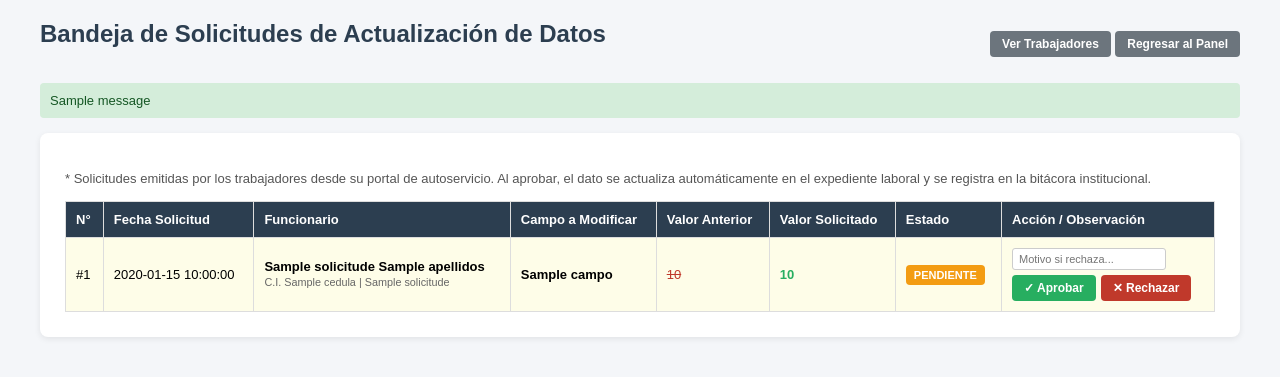
After one commit to Cyberlazerx2/sistema_nomina_concejo, a Flask app: template app/templates/trabajadores_solicitudes.html in a window 1280 px wide. The commit adds this page. Shown: the top 377 px of the page. Run offline with Flask 3, Linux system fonts and the light colour scheme; the template is opened without the code that fills it: most values are stand-ins (such as "Sample title", 1, 10 or a date in 2020); one stand-in notice (Sample message) is shown.

Commit message:
Se agrego que los trabajadores hagan solicitudes de cambios de datos especificos, y la directora acepta los cambios o los rechaza

```diff
--- a/app/modules/trabajadores/trabajadores_routes.py
+++ b/app/modules/trabajadores/trabajadores_routes.py
@@ -365,3 +365,118 @@ def crear_usuario(id):
         return redirect(url_for('trabajadores.listar'))
     finally:
         conexion.close()
+
+# -------------------------------------------------------------------------
+# 6. BANDEJA DE SOLICITUDES DE ACTUALIZACIÓN DE PERFIL
+# Rol exclusivo: directora_rrhh
+# -------------------------------------------------------------------------
+@trabajadores_bp.route('/solicitudes')
+def solicitudes():
+    if 'usuario_id' not in session or session.get('rol') != 'directora_rrhh':
+        flash('Acceso denegado: Solo la Directora de RRHH puede gestionar solicitudes de perfil.', 'danger')
+        return redirect(url_for('auth.dashboard'))
+
+    conexion = get_db_connection()
+    try:
+        with conexion.cursor() as cursor:
+            sql = """
+                SELECT s.solicitud_id, s.trabajador_id, s.campo, s.valor_actual, s.valor_nuevo,
+                       s.estado, s.fecha_solicitud, s.fecha_respuesta, s.motivo_rechazo,
+                       t.cedula, t.nombres, t.apellidos, c.nombre AS cargo_nombre
+                FROM solicitud_cambio_perfil s
+                INNER JOIN trabajador t ON s.trabajador_id = t.trabajador_id
+                INNER JOIN cargo c ON t.cargo_id = c.cargo_id
+                ORDER BY CASE WHEN s.estado = 'pendiente' THEN 1 ELSE 2 END,
+                         s.solicitud_id DESC;
+            """
+            cursor.execute(sql)
+            solicitudes_lista = cursor.fetchall()
+            return render_template('trabajadores_solicitudes.html', solicitudes=solicitudes_lista)
+    finally:
+        conexion.close()
+
+# -------------------------------------------------------------------------
+# 7. PROCESAR SOLICITUD (APROBAR O RECHAZAR)
+# Actualiza la ficha del trabajador y audita en bitácora
+# -------------------------------------------------------------------------
+@trabajadores_bp.route('/solicitudes/<int:id>/procesar', methods=['POST'])
+def procesar_solicitud(id):
+    if 'usuario_id' not in session or session.get('rol') != 'directora_rrhh':
+        flash('Acceso denegado.', 'danger')
+        return redirect(url_for('auth.dashboard'))
+
+    accion = request.form.get('accion')  # 'aprobar' o 'rechazar'
+    motivo_rechazo = request.form.get('motivo_rechazo', '').strip()
+
+    conexion = get_db_connection()
+    try:
+        with conexion.cursor() as cursor:
+            cursor.execute("SELECT * FROM solicitud_cambio_perfil WHERE solicitud_id = %s;", (id,))
+            solicitud = cursor.fetchone()
+
+            if not solicitud or solicitud['estado'] != 'pendiente':
+                flash('La solicitud no existe o ya fue procesada previamente.', 'warning')
+                return redirect(url_for('trabajadores.solicitudes'))
+
+            trabajador_id = solicitud['trabajador_id']
+            ahora = datetime.datetime.now()
+
+            # Obtener estado previo del trabajador para bitácora
+            cursor.execute("SELECT * FROM trabajador WHERE trabajador_id = %s;", (trabajador_id,))
+            valor_previo = cursor.fetchone()
+
+            if accion == 'aprobar':
+                campo = solicitud['campo']
+                valor_nuevo = solicitud['valor_nuevo']
+
+                # Actualización protegida sobre el expediente
+                if campo in ['telefono', 'correo', 'direccion']:
+                    sql_update = f"UPDATE trabajador SET {campo} = %s WHERE trabajador_id = %s;"
+                    cursor.execute(sql_update, (valor_nuevo, trabajador_id))
+
+                # Marcar solicitud como aprobada
+                cursor.execute("""
+                    UPDATE solicitud_cambio_perfil
+                    SET estado = 'aprobada', revisada_por = %s, fecha_respuesta = %s
+                    WHERE solicitud_id = %s;
+                """, (session['usuario_id'], ahora, id))
+
+                # Obtener estado posterior del trabajador
+                cursor.execute("SELECT * FROM trabajador WHERE trabajador_id = %s;", (trabajador_id,))
+                valor_nuevo_db = cursor.fetchone()
+
+                # Auditoría en bitácora
+                sql_bitacora = """
+                    INSERT INTO bitacora (usuario_id, tabla, registro_id, accion, valor_previo, valor_nuevo, fecha_hora, ip)
+                    VALUES (%s, 'trabajador', %s, 'modificar', %s, %s, %s, %s);
+                """
+                cursor.execute(sql_bitacora, (
+                    session['usuario_id'],
+                    trabajador_id,
+                    json.dumps(valor_previo, default=str),
+                    json.dumps(valor_nuevo_db, default=str),
+                    ahora,
+                    request.remote_addr
+                ))
+
+                conexion.commit()
+                flash(f"Solicitud #{id} APROBADA. El campo '{campo}' de {valor_previo['nombres']} {valor_previo['apellidos']} ha sido actualizado.", 'success')
+
+            elif accion == 'rechazar':
+                motivo_final = motivo_rechazo if motivo_rechazo else 'No cumple con los requisitos institucionales.'
+                cursor.execute("""
+                    UPDATE solicitud_cambio_perfil
+                    SET estado = 'rechazada', revisada_por = %s, fecha_respuesta = %s, motivo_rechazo = %s
+                    WHERE solicitud_id = %s;
+                """, (session['usuario_id'], ahora, motivo_final, id))
+
+                conexion.commit()
+                flash(f"Solicitud #{id} marcada como RECHAZADA.", 'info')
+
+    except Exception as e:
+        conexion.rollback()
+        flash(f'Error al procesar la solicitud: {e}', 'danger')
+    finally:
+        conexion.close()
+
+    return redirect(url_for('trabajadores.solicitudes'))
--- a/app/templates/dashboard.html
+++ b/app/templates/dashboard.html
@@ -73,6 +73,9 @@
                 <a href="{{ url_for('trabajadores.listar') }}" class="menu-btn btn-historial">
                     👥 Gestión de Trabajadores y Expedientes
                 </a>
+                <a href="{{ url_for('trabajadores.solicitudes') }}" class="menu-btn btn-analista">
+                    📬 Solicitudes de Perfil de Trabajadores
+                </a>
                 <a href="{{ url_for('organizacion.cargos') }}" class="menu-btn btn-directora">
                     🏢 Gestión de Cargos y Departamentos
                 </a>
--- /dev/null
+++ b/app/templates/trabajadores_solicitudes.html
@@ -0,0 +1,116 @@
+<!DOCTYPE html>
+<html lang="es">
+<head>
+    <meta charset="UTF-8">
+    <title>Solicitudes de Perfil - Concejo Municipal</title>
+    <style>
+        body { font-family: Arial, sans-serif; background-color: #f4f6f9; margin: 0; padding: 20px; }
+        .container { max-width: 1200px; margin: 0 auto; }
+        .card { background: white; padding: 25px; border-radius: 8px; box-shadow: 0 2px 6px rgba(0,0,0,0.08); margin-bottom: 20px; }
+        h2 { color: #2c3e50; margin-top: 0; }
+        table { width: 100%; border-collapse: collapse; margin-top: 15px; font-size: 13px; }
+        th, td { border: 1px solid #ddd; padding: 10px; text-align: left; vertical-align: middle; }
+        th { background-color: #2c3e50; color: white; }
+        .btn { padding: 6px 12px; border-radius: 4px; text-decoration: none; font-size: 12px; font-weight: bold; cursor: pointer; border: none; display: inline-block; }
+        .btn-success { background: #27ae60; color: white; }
+        .btn-danger { background: #c0392b; color: white; }
+        .btn-secondary { background: #6c757d; color: white; }
+        .badge { padding: 4px 8px; border-radius: 4px; font-size: 11px; font-weight: bold; color: white; text-transform: uppercase; }
+        .badge-pendiente { background: #f39c12; }
+        .badge-aprobada { background: #27ae60; }
+        .badge-rechazada { background: #7f8c8d; }
+        .alert { padding: 10px; border-radius: 4px; margin-bottom: 15px; font-size: 13px; }
+        .alert-success { background-color: #d4edda; color: #155724; }
+        .alert-info { background-color: #d1ecf1; color: #0c5460; }
+        .alert-warning { background-color: #fff3cd; color: #856404; }
+        .alert-danger { background-color: #f8d7da; color: #721c24; }
+        .diff-old { color: #c0392b; text-decoration: line-through; }
+        .diff-new { color: #27ae60; font-weight: bold; }
+    </style>
+</head>
+<body>
+    <div class="container">
+        <div style="display: flex; justify-content: space-between; align-items: center; margin-bottom: 15px;">
+            <h2>Bandeja de Solicitudes de Actualización de Datos</h2>
+            <div>
+                <a href="{{ url_for('trabajadores.listar') }}" class="btn btn-secondary">Ver Trabajadores</a>
+                <a href="{{ url_for('auth.dashboard') }}" class="btn btn-secondary">Regresar al Panel</a>
+            </div>
+        </div>
+
+        {% with messages = get_flashed_messages(with_categories=true) %}
+            {% if messages %}
+                {% for category, message in messages %}
+                    <div class="alert alert-{{ category }}">{{ message }}</div>
+                {% endfor %}
+            {% endif %}
+        {% endwith %}
+
+        <div class="card">
+            <p style="font-size: 13px; color: #555; margin-bottom: 15px;">
+                * Solicitudes emitidas por los trabajadores desde su portal de autoservicio. Al aprobar, el dato se actualiza automáticamente en el expediente laboral y se registra en la bitácora institucional.
+            </p>
+
+            <table>
+                <thead>
+                    <tr>
+                        <th>N°</th>
+                        <th>Fecha Solicitud</th>
+                        <th>Funcionario</th>
+                        <th>Campo a Modificar</th>
+                        <th>Valor Anterior</th>
+                        <th>Valor Solicitado</th>
+                        <th>Estado</th>
+                        <th>Acción / Observación</th>
+                    </tr>
+                </thead>
+                <tbody>
+                    {% for s in solicitudes %}
+                    <tr style="{{ 'background-color: #fefde8;' if s.estado == 'pendiente' else '' }}">
+                        <td>#{{ s.solicitud_id }}</td>
+                        <td>{{ s.fecha_solicitud }}</td>
+                        <td>
+                            <strong>{{ s.nombres }} {{ s.apellidos }}</strong><br>
+                            <small style="color: #666;">C.I. {{ s.cedula }} | {{ s.cargo_nombre }}</small>
+                        </td>
+                        <td><strong>{{ s.campo|capitalize }}</strong></td>
+                        <td><span class="diff-old">{{ s.valor_actual or '(Vacío)' }}</span></td>
+                        <td><span class="diff-new">{{ s.valor_nuevo }}</span></td>
+                        <td>
+                            <span class="badge badge-{{ s.estado }}">{{ s.estado }}</span>
+                        </td>
+                        <td>
+                            {% if s.estado == 'pendiente' %}
+                            <form method="POST" action="{{ url_for('trabajadores.procesar_solicitud', id=s.solicitud_id) }}">
+                                <div style="margin-bottom: 5px;">
+                                    <input type="text" name="motivo_rechazo" placeholder="Motivo si rechaza..." style="padding: 4px 6px; font-size: 11px; width: 140px; border: 1px solid #ccc; border-radius: 3px;">
+                                </div>
+                                <div style="display: flex; gap: 5px;">
+                                    <button type="submit" name="accion" value="aprobar" class="btn btn-success" onclick="return confirm('¿Aprobar y actualizar expediente?');">✓ Aprobar</button>
+                                    <button type="submit" name="accion" value="rechazar" class="btn btn-danger" onclick="return confirm('¿Rechazar esta solicitud?');">✕ Rechazar</button>
+                                </div>
+                            </form>
+                            {% else %}
+                                <span style="color: #888; font-size: 11px;">
+                                    {% if s.estado == 'rechazada' %}
+                                        Motivo: {{ s.motivo_rechazo or 'Rechazado' }}
+                                    {% else %}
+                                        Aprobada el {{ s.fecha_respuesta }}
+                                    {% endif %}
+                                </span>
+                            {% endif %}
+                        </td>
+                    </tr>
+                    {% else %}
+                    <tr>
+                        <td colspan="8" style="text-align: center; color: #888; padding: 20px;">
+                            No hay solicitudes de cambio de perfil registradas.
+                        </td>
+                    </tr>
+                    {% endfor %}
+                </tbody>
+            </table>
+        </div>
+    </div>
+</body>
+</html>
```
Also changed, not shown: app/modules/portal/routes.py (+36 -36 lines), app/templates/portal_perfil.html (+30 -18 lines).
